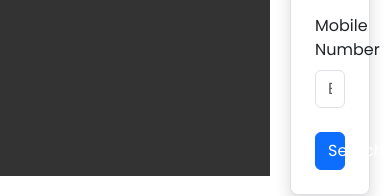
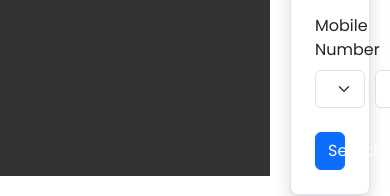
Before and after one commit to Vireta-Group/hotel-saas-frontend, a React (Vite) app: page /SearchingRegistrate in a window 390 px wide. Shown: the part 668-864 px from the top of the page. Built offline with nearby package versions, Linux system fonts and the light colour scheme.

Commit message:
mobile number country code add

```diff
--- a/src/pages/SearchingRegistrate/SearchingRegistrate.jsx
+++ b/src/pages/SearchingRegistrate/SearchingRegistrate.jsx
@@ -1,6 +1,22 @@
+import { useState } from 'react';
 import { Container, Row, Col, Form, Button } from 'react-bootstrap';
 
-function SearchingRegistrate () {
+const countryCodes = [
+  { code: '+880', name: 'Bangladesh 🇧🇩' },
+  { code: '+91', name: 'India 🇮🇳' },
+  { code: '+1', name: 'USA 🇺🇸' },
+  { code: '+44', name: 'UK 🇬🇧' },
+  { code: '+61', name: 'Australia 🇦🇺' },
+  { code: '+81', name: 'Japan 🇯🇵' },
+  { code: '+974', name: 'Qatar 🇶🇦' },
+  { code: '+966', name: 'Saudi Arabia 🇸🇦' },
+  { code: '+971', name: 'UAE 🇦🇪' },
+  { code: '+86', name: 'China 🇨🇳' },
+];
+
+function SearchingRegistrate() {
+  const [selectedCode, setSelectedCode] = useState('+880');
+
   return (
     <Container
       fluid
@@ -9,7 +25,9 @@ function SearchingRegistrate () {
     >
       <Row className="w-100 justify-content-center">
         <Col xs={12} sm={10} md={8} lg={6} xl={5} className="border rounded-3 p-4 shadow bg-white">
-          <h4 className="text-center mb-3">Searching for   Registrate<br></br> user</h4>
+          <h4 className="text-center mb-3">
+            Searching for Registrate <br /> user
+          </h4>
           <Form>
             <Form.Group controlId="nid" className="mb-3">
               <Form.Label>NID Number</Form.Label>
@@ -23,7 +41,20 @@ function SearchingRegistrate () {
 
             <Form.Group controlId="mobile" className="mb-4">
               <Form.Label>Mobile Number</Form.Label>
-              <Form.Control type="text" placeholder="Enter Your Mobile Number" />
+              <div className="d-flex">
+                <Form.Select
+                  value={selectedCode}
+                  onChange={(e) => setSelectedCode(e.target.value)}
+                  style={{ maxWidth: '120px', marginRight: '10px' }}
+                >
+                  {countryCodes.map((country) => (
+                    <option key={country.code} value={country.code}>
+                      {country.code} {country.name}
+                    </option>
+                  ))}
+                </Form.Select>
+                <Form.Control type="text" placeholder="Enter Number" />
+              </div>
             </Form.Group>
 
             <Button variant="primary" type="submit" className="w-100">
```
